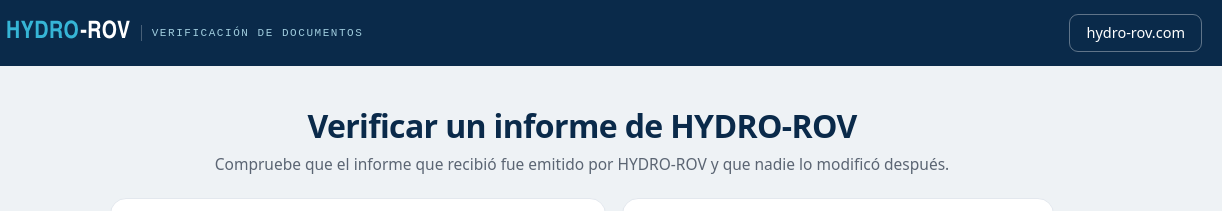
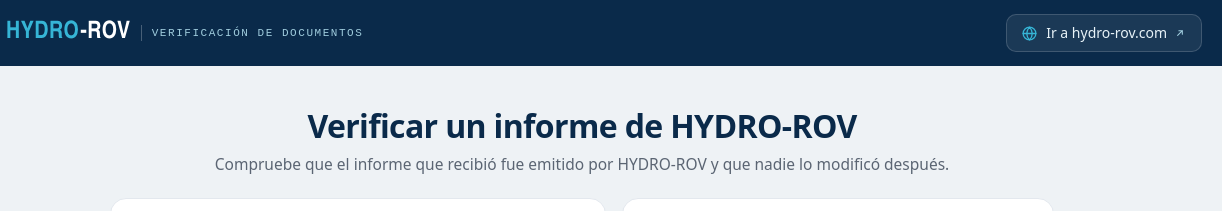
Before and after one commit to jjospinagon/hydro-rov, a plain HTML site: page analisis/v/index.html in a window 1280 px wide. Shown: the top 211 px of the page, 58-1280 px from the left. Drawn offline with Linux system fonts and the light colour scheme.

Commit message:
Verificación: botones de la barra rediseñados; hydro-rov.com se abre en el navegador, no dentro de la app instalada
Co-Authored-By: Claude Opus 5.5 <noreply@anthropic.com>
Claude-Session: https://claude.ai/code/session_01HLBwrxmkyWagrPtksPj3jY

```diff
--- a/analisis/v/index.html
+++ b/analisis/v/index.html
@@ -13,7 +13,7 @@
 <link rel="preconnect" href="https://fonts.googleapis.com">
 <link rel="preconnect" href="https://fonts.gstatic.com" crossorigin>
 <link href="https://fonts.googleapis.com/css2?family=IBM+Plex+Sans:wght@400;500;600;700&family=IBM+Plex+Mono:wght@400;500&family=Barlow+Condensed:wght@700&display=swap" rel="stylesheet">
-<link rel="stylesheet" href="verificar.css?v=5">
+<link rel="stylesheet" href="verificar.css?v=6">
 <script src="../config.js?v=20261125h" defer></script>
 <script src="../comun.js?v=20261125h" defer></script>
 <script src="verificar.js?v=4" defer></script>
@@ -21,12 +21,15 @@
 </head>
 <body>
 <header class="top">
-  <a class="marca" href="https://hydro-rov.com/" title="Ir a hydro-rov.com"><img src="../icono.svg" alt="" width="34" height="34"><span class="w"><span class="h">HYDRO</span><span class="r">-ROV</span></span><span class="sub">Verificación de documentos</span></a>
-  <div class="acc"><button class="btn fant" id="imprimir" type="button" hidden>Imprimir</button><a class="btn fant" href="https://hydro-rov.com/">hydro-rov.com</a></div>
+  <a class="marca" href="https://hydro-rov.com/" target="_blank" rel="noopener" title="Abrir hydro-rov.com"><img src="../icono.svg" alt="" width="34" height="34"><span class="w"><span class="h">HYDRO</span><span class="r">-ROV</span></span><span class="sub">Verificación de documentos</span></a>
+  <div class="acc">
+    <button class="tb" id="imprimir" type="button" hidden title="Imprimir o guardar como PDF"><svg viewBox="0 0 24 24" aria-hidden="true"><path d="M7 9V3h10v6M7 17H4.5A1.5 1.5 0 0 1 3 15.5v-5A1.5 1.5 0 0 1 4.5 9h15a1.5 1.5 0 0 1 1.5 1.5v5a1.5 1.5 0 0 1-1.5 1.5H17"/><path d="M7 14h10v7H7z"/></svg><span>Imprimir</span></button>
+    <a class="tb" href="https://hydro-rov.com/" target="_blank" rel="noopener" title="Abrir hydro-rov.com en el navegador"><svg viewBox="0 0 24 24" aria-hidden="true"><circle cx="12" cy="12" r="9"/><path d="M3 12h18M12 3c2.6 2.8 3.9 5.8 3.9 9s-1.3 6.2-3.9 9c-2.6-2.8-3.9-5.8-3.9-9S9.4 5.8 12 3z"/></svg><span>Ir a hydro-rov.com</span><svg class="sal" viewBox="0 0 24 24" aria-hidden="true"><path d="M8 16 16 8M10 8h6v6"/></svg></a>
+  </div>
 </header>
 <main id="main">
   <div class="cargando" id="cargando"><div class="spin"></div><p>Consultando el registro de informes emitidos…</p></div>
 </main>
-<footer class="pie">HYDRO-ROV · Inspección de redes con sonda y equipo robotizado · <a href="https://hydro-rov.com" rel="noopener">hydro-rov.com</a> · <span id="correo"></span></footer>
+<footer class="pie">HYDRO-ROV · Inspección de redes con sonda y equipo robotizado · <a href="https://hydro-rov.com" target="_blank" rel="noopener">hydro-rov.com</a> · <span id="correo"></span></footer>
 </body>
 </html>
--- a/analisis/v/verificar.css
+++ b/analisis/v/verificar.css
@@ -66,5 +66,13 @@ main{max-width:980px;margin:0 auto;padding:24px 18px 60px}
 .otro{margin:0 0 12px;font-size:13.5px}.otro a{text-decoration:none;font-weight:500}
 @media (max-width:760px){.dos{grid-template-columns:1fr}}
 [hidden]{display:none!important}
-.acc{display:flex;gap:8px}.acc a.btn{text-decoration:none}
-@media (max-width:700px){.top .acc a.btn{display:inline-flex;height:34px;padding:0 12px;font-size:13px}}
+
+/* acciones de la barra superior */
+.top .acc{display:flex;align-items:center;gap:8px;flex:none}
+.tb{display:inline-flex;align-items:center;gap:8px;height:38px;padding:0 14px;border-radius:10px;border:1px solid rgba(255,255,255,.16);background:rgba(255,255,255,.07);color:#e8f3f8;font:500 14px/1 "IBM Plex Sans",system-ui,sans-serif;text-decoration:none;cursor:pointer;white-space:nowrap;transition:background .15s,border-color .15s}
+.tb:hover{background:rgba(255,255,255,.14);border-color:rgba(92,200,228,.55)}
+.tb:focus-visible{outline:2px solid var(--cian);outline-offset:2px}
+.tb svg{width:17px;height:17px;fill:none;stroke:currentColor;stroke-width:1.8;stroke-linecap:round;stroke-linejoin:round;color:var(--cian)}
+.tb svg.sal{width:14px;height:14px;color:#a0cdde;margin-left:-2px}
+@media (max-width:700px){.top .tb{padding:0 10px;height:36px}.top .tb span,.top .tb svg.sal{display:none}#imprimir{display:none!important}}
+@media print{.top .acc{display:none!important}}
```
